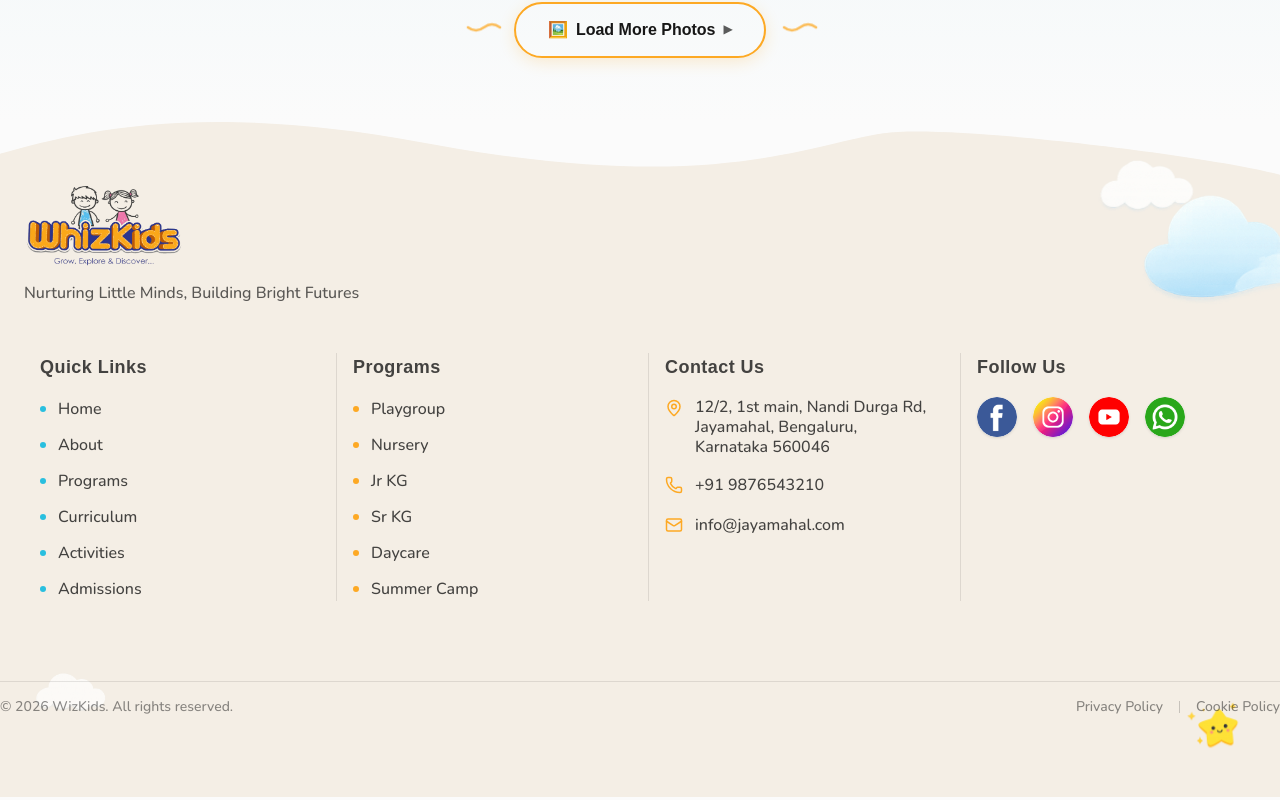
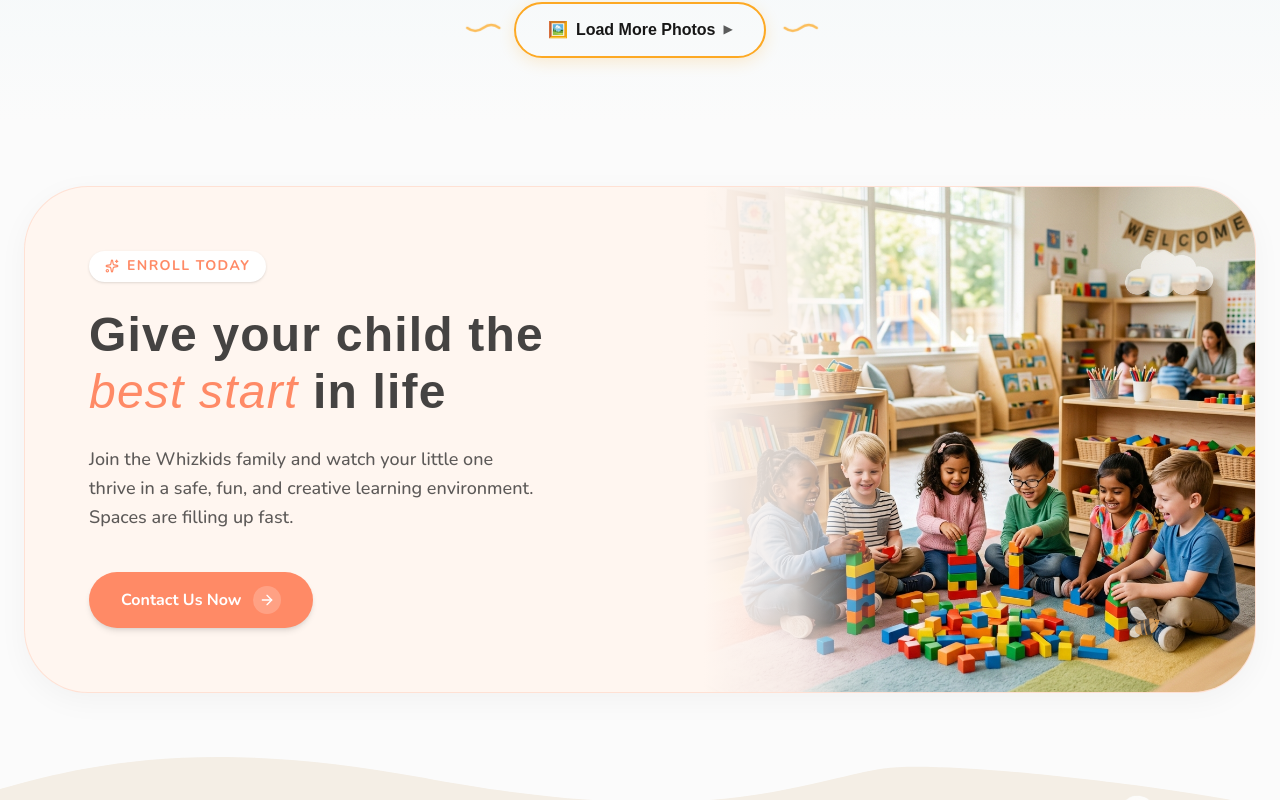
Before and after one commit to raikashah-03/whizkids, a Next.js app in the folder apps/web/: page /gallery in a window 1280 px wide. Shown: the part 1680-2480 px from the top of the page. Built offline with nearby package versions, Linux system fonts and the light colour scheme; a web font is replaced by a local one.

Commit message:
feat: add CtaSection component and implement gallery, programs, and testimonials pages

```diff
--- a/apps/web/app/gallery/page.tsx
+++ b/apps/web/app/gallery/page.tsx
@@ -1,5 +1,6 @@
 import React from "react";
 import BreadCrumb from "@/components/BreadCrumb"
+import CtaSection from "@/components/CtaSection"
 import GallerySection from "@/components/GallerySection"
 import type { Metadata } from "next"
 
@@ -28,6 +29,7 @@ const galleryPage = (): React.JSX.Element => {
       />
 
       <GallerySection />
+      <CtaSection />
     </div>
   )
 }
--- a/apps/web/app/programs/page.tsx
+++ b/apps/web/app/programs/page.tsx
@@ -13,6 +13,7 @@ import SummerCampSection from "@/components/programs/SummerCampSection";
 import { Metadata } from "next";
 
 // Asset imports (used by ProgramCardSection)
+import CtaSection from "@/components/CtaSection";
 import FAQPage from "@/components/FAQPage";
 import jrKgImg from "@/public/images/programs/jr-kg.jpg";
 import nurseryImg from "@/public/images/programs/nursery.jpg";
@@ -145,6 +146,7 @@ export default function ProgramsPage(): React.JSX.Element {
       <SummerCampSection />
 
       <FAQPage />
+      <CtaSection />
     </main>
   );
 }
--- a/apps/web/app/testimonials/page.tsx
+++ b/apps/web/app/testimonials/page.tsx
@@ -1,4 +1,5 @@
 import BreadCrumb from "@/components/BreadCrumb";
+import CtaSection from "@/components/CtaSection";
 import TestimonialGrid from "@/components/TestimonialGrid";
 import { Testimonial } from "@/components/TestimonialSection";
 import { client } from "@/lib/sanity";
@@ -49,6 +50,8 @@ const TestimonialsPage = async (): Promise<React.JSX.Element> => {
           totalCount={totalCount}
         />
       </section>
+
+      <CtaSection />
     </main>
   );
 };
--- a/apps/web/components/CtaSection.tsx
+++ b/apps/web/components/CtaSection.tsx
@@ -7,17 +7,17 @@ export default function CtaSection(): React.JSX.Element {
   return (
     <section id="cta" className="relative z-20 py-16 md:py-24">
       <div className="container max-w-6xl mx-auto px-4">
-        <div className="relative rounded-[3rem] md:rounded-[4rem] bg-[#F7F5FB] overflow-hidden flex flex-col md:flex-row items-stretch shadow-[0_8px_30px_rgb(0,0,0,0.04)] border border-lavender/30">
+        <div className="relative rounded-[3rem] md:rounded-[4rem] bg-[#FFF6F0] overflow-hidden flex flex-col md:flex-row items-stretch shadow-[0_8px_30px_rgb(0,0,0,0.04)] border border-[#FF8A66]/20">
 
           {/* Left Content */}
           <div className="flex-1 p-10 md:p-14 lg:p-16 z-10 flex flex-col justify-center">
-            <div className="inline-flex self-start items-center gap-2 px-4 py-1.5 rounded-full bg-white text-lavender-strong font-bold text-xs uppercase tracking-widest mb-6 shadow-sm">
+            <div className="inline-flex self-start items-center gap-2 px-4 py-1.5 rounded-full bg-white text-[#FF8A66] font-bold text-xs uppercase tracking-widest mb-6 shadow-sm">
               <Sparkles className="w-3.5 h-3.5" />
               Enroll Today
             </div>
 
             <h2 className="text-3xl md:text-4xl lg:text-5xl font-bold font-display text-foreground leading-[1.2] mb-6">
-              Give your child the <span className="text-lavender-strong italic font-medium">best start</span> in life
+              Give your child the <span className="text-[#FF8A66] italic font-medium">best start</span> in life
             </h2>
 
             <p className="text-foreground/70 text-base md:text-lg font-medium leading-relaxed mb-10 max-w-md">
@@ -26,7 +26,7 @@ export default function CtaSection(): React.JSX.Element {
 
             <Link
               href="/contact"
-              className="inline-flex self-start items-center gap-3 px-8 py-3.5 rounded-full bg-lavender-strong text-white font-bold text-base hover:bg-lavender-strong/90 hover:-translate-y-0.5 transition-all duration-300 shadow-md group"
+              className="inline-flex self-start items-center gap-3 px-8 py-3.5 rounded-full bg-[#FF8A66] text-white font-bold text-base hover:bg-[#FF8A66]/90 hover:-translate-y-0.5 transition-all duration-300 shadow-md group"
             >
               Contact Us Now
               <div className="w-7 h-7 rounded-full bg-white/20 flex items-center justify-center transition-transform group-hover:translate-x-1">
@@ -38,7 +38,7 @@ export default function CtaSection(): React.JSX.Element {
           {/* Right Image */}
           <div className="flex-1 w-full min-h-[350px] md:min-h-full relative overflow-hidden">
             {/* Soft fade gradient between text and image on desktop */}
-            <div className="absolute inset-0 bg-gradient-to-t md:bg-gradient-to-r from-[#F7F5FB] via-[#F7F5FB]/70 to-transparent z-10 w-full md:w-1/3"></div>
+            <div className="absolute inset-0 bg-gradient-to-t md:bg-gradient-to-r from-[#FFF6F0] via-[#FFF6F0]/80 to-transparent z-10 w-full md:w-1/3"></div>
 
             <Image
               src="/images/cta-kids.png"
```
